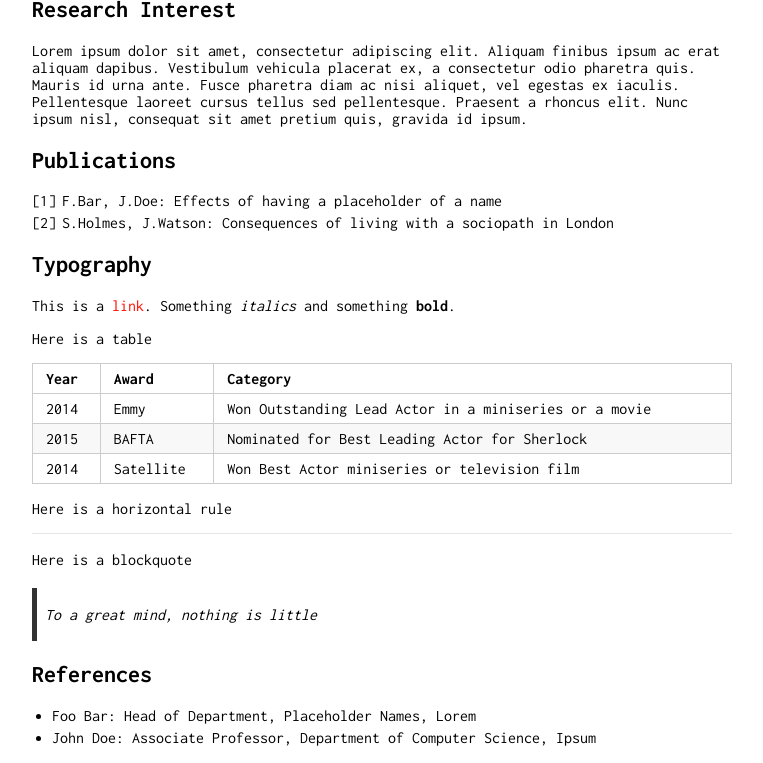
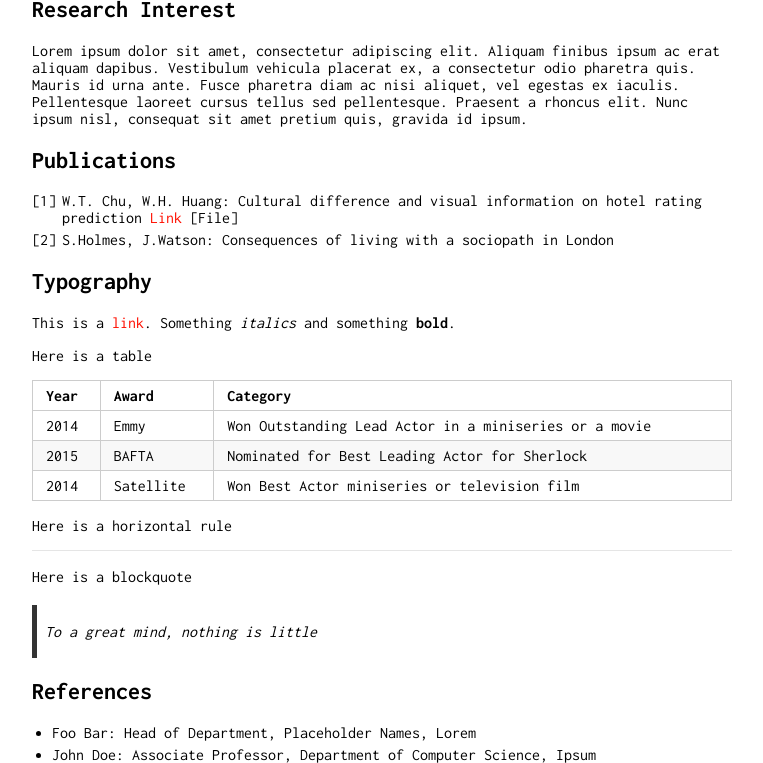
Before and after one commit to henry0726/henry0726.github.io, a Jekyll site: the page built from index.md, in a window 1280 px wide and 900 px high, scrolled down 666 px, cut to the strip 137-900 px from the top of the window. Shown: the whole strip, without its empty margins (258-1021 px from the left). Built offline with Jekyll 4.4.1, drawn with Linux system fonts in a browser that asks for light colours; our own code applies the rules of GitHub Pages for plain Markdown files.

Commit message:
Update index.md

```diff
--- a/index.md
+++ b/index.md
@@ -16,7 +16,7 @@ Lorem ipsum dolor sit amet, consectetur adipiscing elit. Aliquam finibus ipsum a
 
 ## Publications
 
-1. F.Bar, J.Doe: Effects of having a placeholder of a name
+1. W.T. Chu, W.H. Huang: Cultural difference and visual information on hotel rating prediction [Link](https://link.springer.com/article/10.1007/s11280-016-0404-2) [File]
 2. S.Holmes, J.Watson: Consequences of living with a sociopath in London
 
 ## Typography
```
